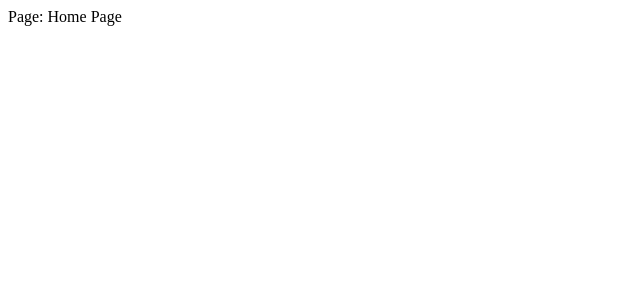
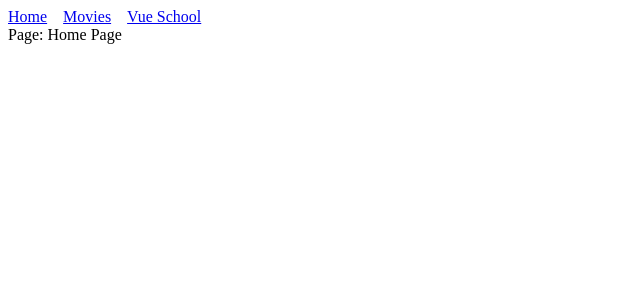
Before and after one commit to Coffeholic404/vueSchool_nuxt_fundamentals, a Nuxt app: page / in a window 1280 px wide. Shown: the top 300 px of the page, without its empty margins (0-640 px from the left). Built offline with nearby package versions, Linux system fonts and the light colour scheme.

Commit message:
NuxtLink for Navigation

```diff
--- a/app.vue
+++ b/app.vue
@@ -1,5 +1,10 @@
 <template>
   <div>
+    <nav style="display: flex; gap: 1rem;">
+      <NuxtLink to="/">Home</NuxtLink>
+      <NuxtLink to="/movies">Movies</NuxtLink>
+      <NuxtLink to="https://vueschool.io">Vue School</NuxtLink>
+    </nav>
     <NuxtPage />
   </div>
 </template>
```
